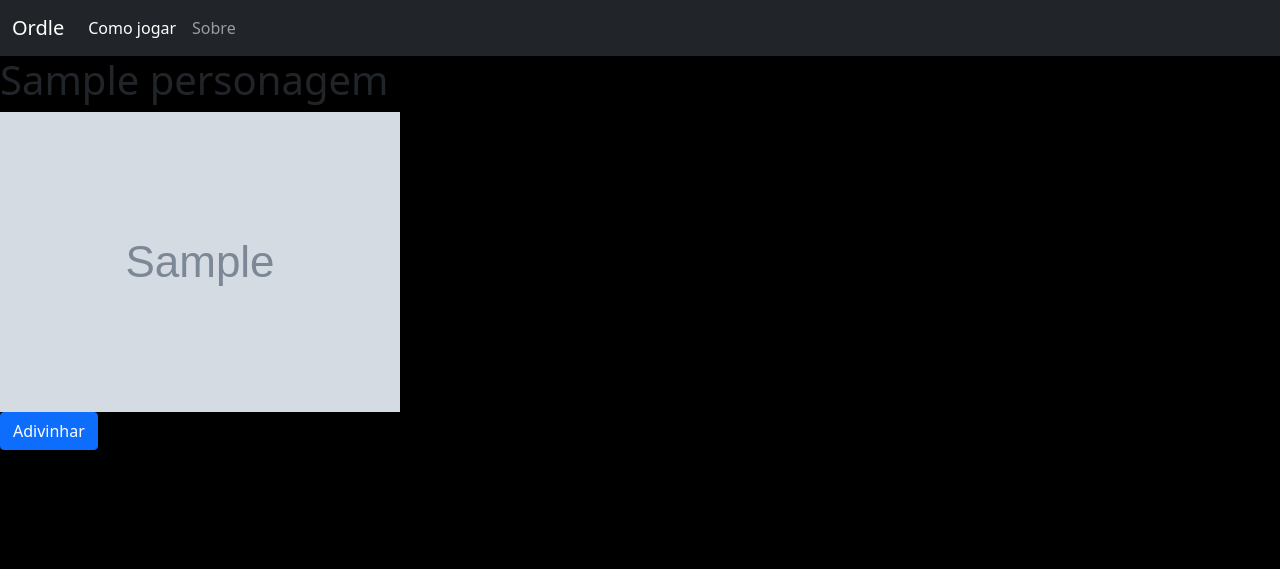
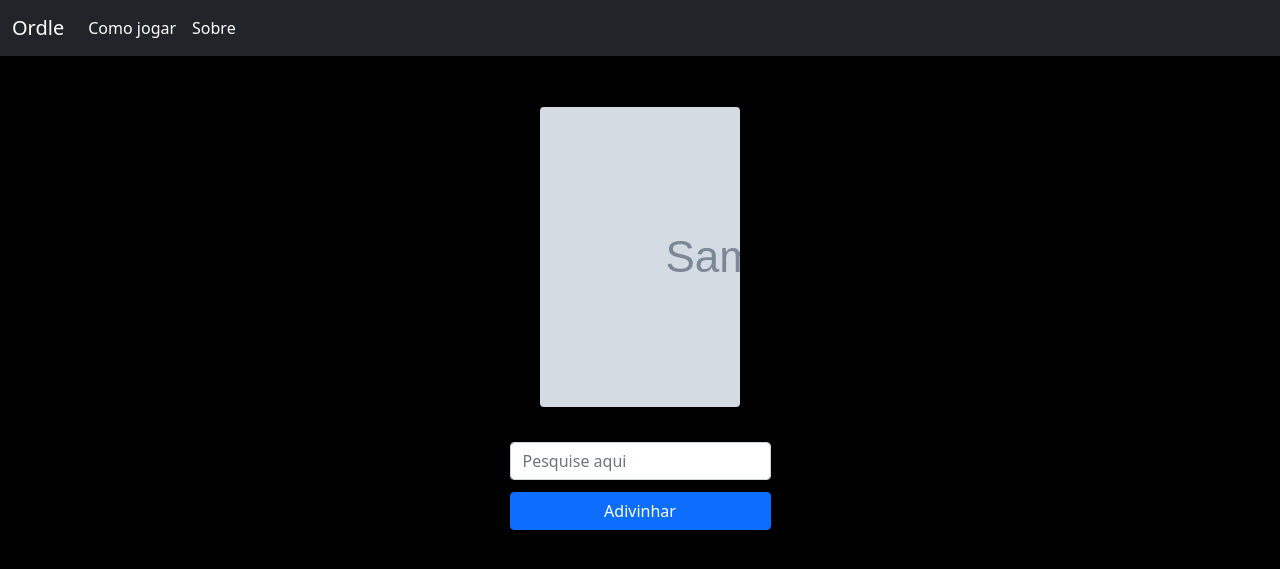
Before and after one commit to audreyteles/Ordle, a Flask app: template templates/template.html in a window 1280 px wide. Shown: the top 569 px of the page. Run offline with Flask 2, Linux system fonts and the light colour scheme; the template is opened without the code that fills it: most values are stand-ins (such as "Sample title", 1, 10 or a date in 2020); grey boxes marked "Sample" are stand-in pictures; some libraries are stand-ins or nearby versions.

Commit message:
Home
Adição de componentes na tela inicial e estilização de cada um

```diff
--- a/app.py
+++ b/app.py
@@ -5,4 +5,4 @@ app = Flask(__name__)
 from views import *
 
 if __name__ == '__main__':
-    app.run()
+    app.run(debug=True)
--- a/static/style.css
+++ b/static/style.css
@@ -1,9 +1,34 @@
 body{
     background : black;
 }
+/*
+#imagem {
+	background-color: black;
+	border: solid 6px;
+	max-width: 302px;
+	display: flex;
+	margin-left: auto;
+	margin-right: auto;
+	margin-bottom:10px;
+	height: 402px;
+	align-items: center;
+	justify-content: space-around;
+	min-width: 302px;
+	border-radius: 6px;
+}*/
 
-section{
-   display: block;
-   margin-left: auto;
-   margin-right: auto
+#imagem {
+	margin-top: 4%;
+	height: 300px;
+    width:200px;
+	background-size: cover;
+    background-repeat: no-repeat;
 }
+
+button{
+	width: 100%;
+}
+
+.row{
+	padding-top: 1%;
+}
--- a/templates/template.html
+++ b/templates/template.html
@@ -14,28 +14,51 @@
 <nav class="navbar navbar-expand-lg navbar-dark bg-dark">
     <div class="container-fluid">
         <a class="navbar-brand" href="#">Ordle</a>
-        <button class="navbar-toggler" type="button" data-bs-toggle="collapse" data-bs-target="#navbarSupportedContent"
-                aria-controls="navbarSupportedContent" aria-expanded="false" aria-label="Toggle navigation">
-            <span class="navbar-toggler-icon"></span>
-        </button>
-        <div class="collapse navbar-collapse" id="navbarSupportedContent">
+        <div class="collapse navbar-collapse">
             <ul class="navbar-nav me-auto mb-2 mb-lg-0">
                 <li class="nav-item">
                     <a class="nav-link active" aria-current="page" href="#">Como jogar</a>
                 </li>
                 <li class="nav-item">
-                    <a class="nav-link" href="#">Sobre</a>
+                    <a class="nav-link active" href="#">Sobre</a>
                 </li>
             </ul>
         </div>
     </div>
 </nav>
-<!-- end navbar -->
+<!-- end navbar
 
-<h1>{{ personagem }}</h1>
-<img style="filter: blur({{blur}}px);" src="{{imagem}}"><br>
+<script>
+    const zeroFill = n => {
+        return ('0' + n).slice(-2);
+    }
+    const interval = setInterval(() => {
+        const now = new Date();
 
-<a class="btn btn-primary" href="#">Adivinhar</a>
+        const Time = zeroFill(now.getHours()) + ':' + zeroFill( now.getMinutes()) + ':' + zeroFill(now.getSeconds());
+
+        document.getElementById('time').innerHTML = Time;
+    }, 1000);
+</script>
+-->
+
+<form method="POST" action="{{ url_for('autenticar') }}">
+    <div id="imagem" class="rounded mx-auto d-flex align-items-center justify-content-center" style="background-image: url('{{imagem}}'); filter: blur({{blur}}px);"></div>
+    <br>
+    <div class="container rounded mx-auto d-block">
+        <div class="row d-flex align-items-center justify-content-center">
+            <div class="col-6 col-md-3">
+                <input type="text" class="form-control" placeholder="Pesquise aqui">
+            </div>
+        </div>
+        <div class="row d-flex align-items-center justify-content-center">
+            <div class="col-6 col-md-3">
+            <button type="button" class="btn btn-primary" action="submit">Adivinhar</button>
+            </div>
+        </div>
+    </div>
+</form>
+
 </body>
 
 </html>
--- a/views.py
+++ b/views.py
@@ -2,7 +2,6 @@ from urllib.request import urlopen, Request
 from app import app
 from flask import render_template
 from web_scraping import getLink
-
 
 @app.get("/")
 def index():
@@ -10,4 +9,7 @@ def index():
     return render_template("template.html",
                            personagem=nome,
                            imagem=imagem,
-                           blur=20)
+                           blur=15)
+@app.post('/autenticar')
+def autenticar():
+    return ""
--- a/web_scraping.py
+++ b/web_scraping.py
@@ -27,4 +27,4 @@ def getLink():
     imagem = lista[len(lista) -1]["src"].replace("static", "vignette")
 
     # Retorna o nome do perfil e a imagem de "perfil" mais recente
-    return (soup.h1.getText(), imagem)
+    return soup.h1.getText(), imagem
```
